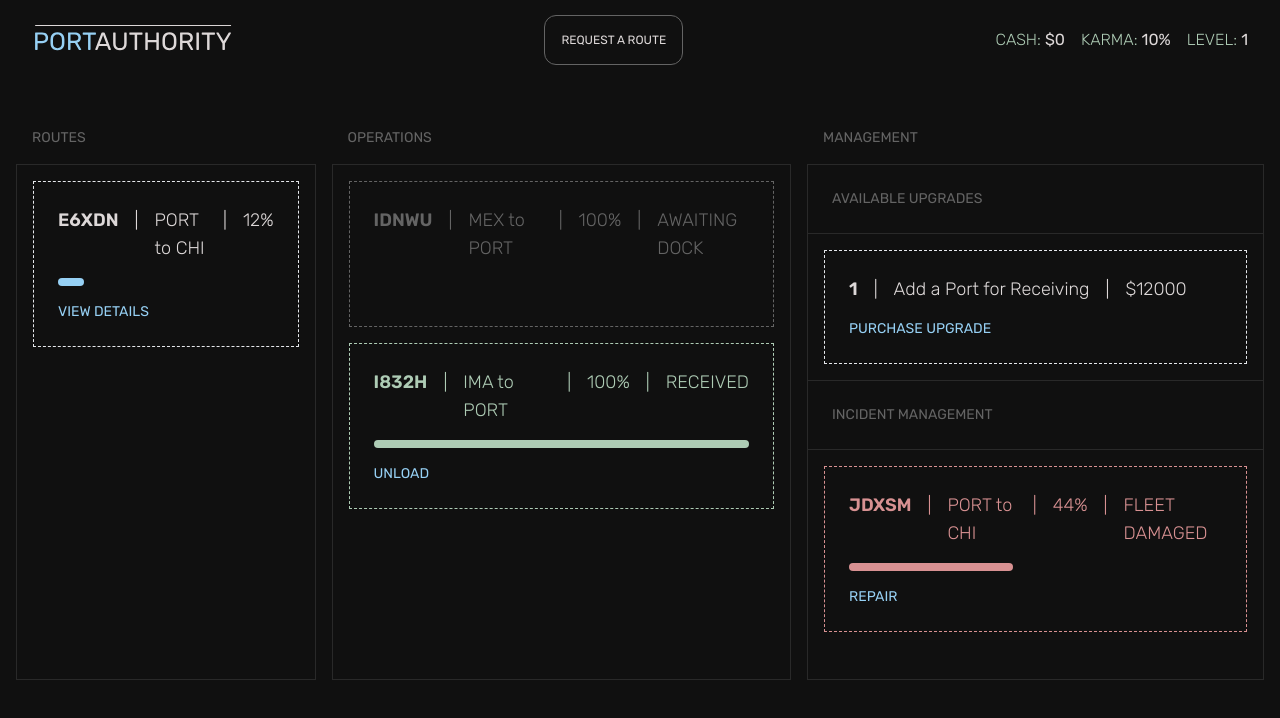
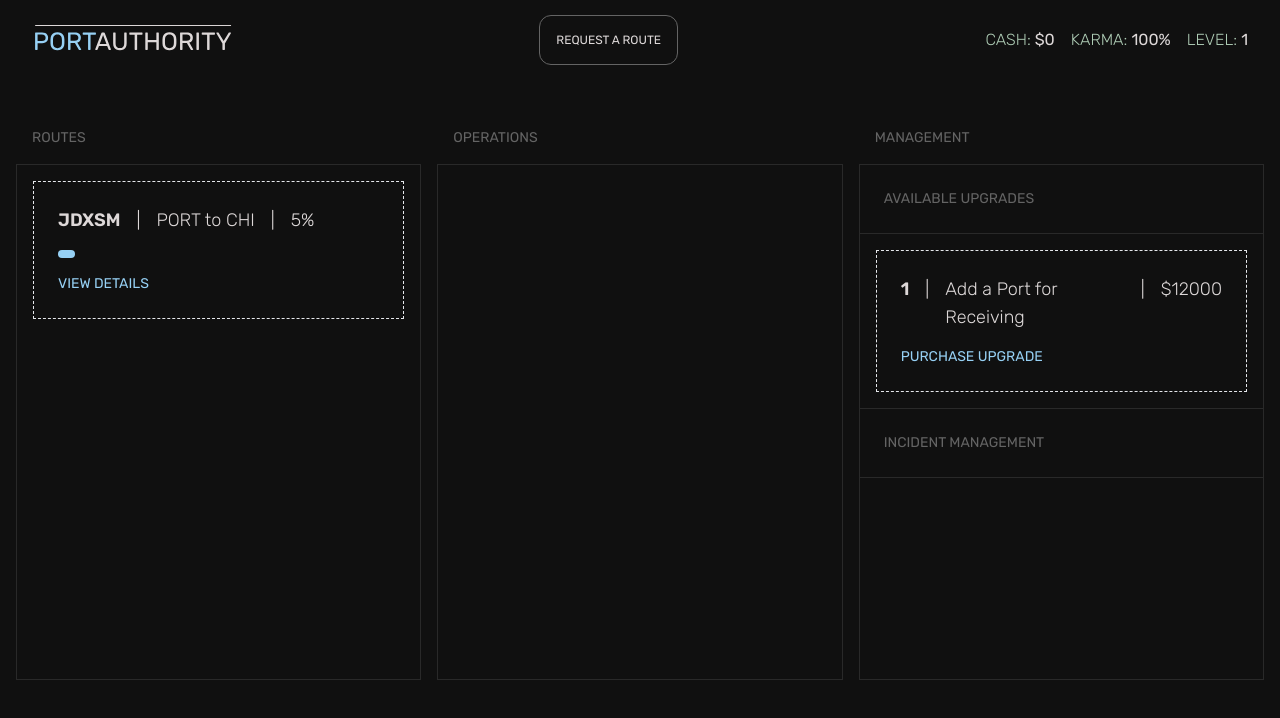
Before and after one commit to jacobthomasjohnson/portauthority, a Next.js app: page / in a window 1280 px wide. Shown: the top 718 px of the page. Built offline with nearby package versions, Linux system fonts and the light colour scheme.

Commit message:
Everything is broken but the code is starting to look cleaner.

```diff
--- a/app/components/Log.js
+++ b/app/components/Log.js
@@ -17,11 +17,7 @@ export const Log = () => {
             if(log.length === 0) {
                   console.log('Log is empty.')
             } else {
-                  let color;
-                  if(log[0].includes("Cannot")) {
-                        color = `FF0000`;
-                  }
-                  createLogItem(log[0], color);
+                  createLogItem(log[0]);
             }
       }, [log]);
 
--- a/app/components/Panels.js
+++ b/app/components/Panels.js
@@ -3,61 +3,110 @@
 import { Route } from "./Route";
 import { Upgrade } from "./Upgrade";
 import useGameStore from "./gameStore";
-import { useEffect } from "react";
+import { useEffect, useState } from "react";
 
 export const Panels = () => {
       const routes = useGameStore((state) => state.routes);
-      const promptActive = useGameStore((state) => state.promptActive);
-      const availableShips = useGameStore((state) => state.availableShips);
-      const clearPrompt = useGameStore((state) => state.clearPrompt);
+      const currentPrompt = useGameStore((state) => state.currentPrompt);
+      const setCurrentPrompt = useGameStore((state) => state.setCurrentPrompt);
       const routeDetails = useGameStore((state) => state.routeDetails);
-
+      const startRoute = useGameStore((state) => state.startRoute);
+      const [shipChoice, setShipChoice] = useState({});
       const selectShip = (ship) => {
-            console.log(ship);
-            clearPrompt();
+            console.log(`Set ship choice to: ${ship.name}`);
+            setShipChoice(ship);
       };
 
       const closeModal = () => {
-            clearPrompt();
+            setCurrentPrompt(null);
+            setShipChoice({});
+      };
+
+      const confirmShip = () => {
+            // Generate route using selected ship (shipChoice)
+            if (Object.keys(shipChoice).length === 0) {
+                  console.log(
+                        `You must select a ship before proceeding with the route!`
+                  );
+            } else {
+                  console.log(
+                        `${shipChoice.name} has been confirmed! Starting route...`
+                  );
+                  startRoute(shipChoice);
+                  closeModal();
+            }
       };
 
       useEffect(() => {
-            if (promptActive) {
+            if (currentPrompt === "chooseShip") {
                   // Example side effect: focus on the modal or log
-                  console.log("Prompt is active. Displaying modal...");
+                  console.log(
+                        "Prompt is active for choosing ship. Displaying modal..."
+                  );
             }
-      }, [promptActive]);
+      }, [currentPrompt]);
 
       return (
             <div className="panels">
-                  {promptActive && (
+                  {currentPrompt === "chooseShip" && (
+                        <>
+                              <div className="z-40 bg-black opacity-70 w-full h-full top-0 left-0 fixed transition-all"></div>
                               <div
-                              className="fixed top-1/2 left-1/2 -translate-x-1/2 -translate-y-1/2 z-50 min-w-[700px] min-h-[300px] bg-background border rounded-xl flex items-center justify-center flex-col gap-4"
+                                    className="fixed top-1/2 left-1/2 -translate-x-1/2 -translate-y-1/2 z-50 min-w-[700px] min-h-[500px] bg-background border rounded-xl flex items-center justify-center flex-col gap-4"
                                     onClick={(e) => e.stopPropagation()} // Prevent click propagation to `generateRoute`
                               >
                                     <div className="text-lg">
-                                    Which ship would you like to use for the following
-                                    route?
+                                          Which ship would you like to use for
+                                          the following route?
                                     </div>
-                              <div className="">
+                                    <div className="text-3xl">
                                           {routeDetails}
                                     </div>
                                     {availableShips.map((ship) => (
                                           <div
                                                 onClick={() => selectShip(ship)}
-                                          className="text-base hover:underline hover:cursor-pointer"
+                                                className={`text-base transition-all hover:underline hover:cursor-pointer text-portblue rounded-lg border-dashed p-4 border border-transparent ${
+                                                      shipChoice === ship
+                                                            ? "border border-foreground"
+                                                            : ""
+                                                }`}
                                                 key={ship.id} // Use `id` for unique keys
                                           >
-                                          {ship.name} (speed: {ship.speed}, <span className={ship.durability < 50 ? "text-red-400" : ""}>durability: {ship.durability}</span>, <span>max load: {ship.maxLoad}</span>)
+                                                {ship.name} (speed: {ship.speed}
+                                                ,{" "}
+                                                <span
+                                                      className={
+                                                            ship.durability < 50
+                                                                  ? "text-portred font-bold"
+                                                                  : ""
+                                                      }
+                                                >
+                                                      durability:{" "}
+                                                      {ship.durability}
+                                                </span>
+                                                ,{" "}
+                                                <span>
+                                                      max load: {ship.maxLoad}
+                                                </span>
+                                                )
                                           </div>
                                     ))}
+                                    <div className="flex gap-4">
                                           <button
                                                 className="px-6 py-4 bg-red-600 text-white rounded text-sm hover:bg-red-500"
                                                 onClick={closeModal}
                                           >
-                                    Cancel Route
+                                                CANCEL ROUTE
+                                          </button>
+                                          <button
+                                                className="px-6 py-4 bg-foreground text-background rounded text-sm hover:bg-white"
+                                                onClick={confirmShip}
+                                          >
+                                                CONFIRM
                                           </button>
                                     </div>
+                              </div>
+                        </>
                   )}
                   <div className="panel-container">
                         <div className="panel-title panel-title-first">
--- a/app/components/QuickStats.js
+++ b/app/components/QuickStats.js
@@ -3,7 +3,7 @@
 import useGameStore from "./gameStore";
 
 export const QuickStats = () => {
-      const currentKarma = useGameStore((state) => state.stats.karma);
+      const currentKarma = useGameStore((state) => state.playerStats.karma);
       return (
             <div className="quick-stats">
                   <div>
--- a/app/components/Route.js
+++ b/app/components/Route.js
@@ -1,11 +1,36 @@
 "use client";
 
+import { useEffect, useState } from "react";
 import useGameStore from "./gameStore";
 
 export const Route = ({ routeID }) => {
-      const routes = useGameStore((state) => state.routes);
-      const addToLog = useGameStore((state) => state.addToLog);
-      const route = routes.find((item) => item.id === routeID);
+      const findRouteById = useGameStore((state) => state.findRouteById);
+      const updateRoute = useGameStore((state) => state.updateRoute);
+      const increaseRouteProgress = useGameStore(
+            (state) => state.increaseRouteProgress
+      );
+      const route = findRouteById(routeID);
+      const routePercentage = route.progress;
+      const [routeProgress, setRouteProgress] = useState(0);
+      useEffect(() => {
+            setRouteProgress(routePercentage)
+      }, [routePercentage]);
+      useEffect(() => {
+            if (route.status === "stable") {
+                  if(route.progress >= 100) {
+                        updateRoute(routeID, "status", "waiting");
+                        return
+                        // move to waiting
+                  }
+                  setTimeout(() => {
+                        increaseRouteProgress(routeID)
+                  }, 10);
+                  return;
+
+                  // continuously increase progress
+            }
+      }, [route]);
+
       return (
             <div
                   key={route.id}
@@ -40,7 +65,7 @@ export const Route = ({ routeID }) => {
                               {route.from} to {route.to}
                         </span>
                         <span className="font-extralight">|</span>
-                        <span className="font-light">{route.progress}%</span>
+                        <span className="font-light">{Math.floor(routeProgress)}%</span>
                         {route.status === "damaged" && (
                               <>
                                     <span className="font-extralight">|</span>
@@ -60,9 +85,7 @@ export const Route = ({ routeID }) => {
                         {route.status === "received" && (
                               <>
                                     <span className="font-extralight">|</span>
-                                    <span className="font-light">
-                                          RECEIVED
-                                    </span>
+                                    <span className="font-light">RECEIVED</span>
                               </>
                         )}
                   </div>
--- a/app/components/gameStore.js
+++ b/app/components/gameStore.js
@@ -2,17 +2,81 @@ import { create } from "zustand";
 import { destinations } from "./destinations";
 
 const useGameStore = create((set, get) => ({
+      ///////////////////////// Imported Items /////////////////////////
+
       destinations,
-      stats: {
+
+      ///////////////////////// Offered Route /////////////////////////
+
+      offeredRoute: {},
+      setOfferedRoute: (details) => {
+            set((state) => {
+                  return {
+                        ...state,
+                        offeredRoute: {
+                              ...state.offeredRoute,
+                              details,
+                        },
+                  };
+            });
+      },
+      clearOfferedRoute: () => {
+            set((state) => {
+                  return {
+                        ...state,
+                        offeredRoute: {},
+                  };
+            });
+      },
+
+      ///////////////////////// Player Stats /////////////////////////
+
+      playerStats: {
             cash: 0,
-            karma: 10,
+            karma: 100,
             level: 1,
       },
-      promptActive: false,
+
+      ///////////////////////// Prompt System /////////////////////////
+
+      currentPrompt: null,
+      setCurrentPrompt: (type) => {
+            set((state) => {
+                  return {
+                        ...state,
+                        currentPrompt: type,
+                  };
+            });
+      },
+
+      ///////////////////////// Upgrades System /////////////////////////
+
       upgrades: [],
       management: [{}],
+
+      ///////////////////////// Logging System /////////////////////////
+
       log: [],
+
+      ///////////////////////// ID System /////////////////////////
+
       usedIDs: [],
+      generateId: () => {
+            const characters = "ABCDEFGHIJKLMNOPQRSTUVWYX123456789";
+            let id;
+            do {
+                  id = "";
+                  for (let i = 0; i < 5; i++) {
+                        id += characters.charAt(
+                              Math.floor(Math.random() * characters.length)
+                        );
+                  }
+            } while (get().usedIDs.includes(id));
+            return id;
+      },
+
+      ///////////////////////// Ship System /////////////////////////
+
       ships: [
             {
                   id: 1,
@@ -21,28 +85,40 @@ const useGameStore = create((set, get) => ({
                   damaged: false,
                   durability: 20,
                   maxLoad: 25000,
-                  speed: 20,
+                  speed: 1,
+                  isRemote: false,
             },
             {
                   id: 2,
-                  name: "Beast",
-                  available: false,
-                  damaged: false,
-                  durability: 70,
-                  maxLoad: 55000,
-                  speed: 20,
-            },
-            {
-                  id: 3,
-                  name: "Quardic",
+                  name: "Exists",
                   available: true,
                   damaged: false,
-                  durability: 70,
-                  maxLoad: 92500,
-                  speed: 20,
+                  durability: 20,
+                  maxLoad: 25000,
+                  speed: 1,
+                  isRemote: false,
             },
       ],
-      ports: [
+      findShipById: (id) => {
+            return get().ships.find((ship) => ship.id === id); // Returns the object from Ships that corresponds to the ID entered
+      },
+      updateShip: (shipId, key, value) => {
+            set((state) => {
+                  return {
+                        ...state,
+                        ships: state.ships.map(
+                              (ship) =>
+                                    ship.id === shipId
+                                          ? { ...ship, [key]: value } // Update the specified key
+                                          : ship // Keep other ships unchanged
+                        ),
+                  };
+            });
+      },
+
+      ///////////////////////// Docks System /////////////////////////
+
+      docks: [
             {
                   id: 1,
                   available: true,
@@ -50,83 +126,109 @@ const useGameStore = create((set, get) => ({
                   employees: 1,
             },
       ],
+
+      ///////////////////////// Routes System /////////////////////////
+
       routes: [
             {
-                  id: "E6XDN", // Randomly generated string ID.
-                  fleet: 1, // Which fleet (by ID) is in use for this route.
+                  id: "JDXSM", // Randomly generated string ID.
+                  ship: 2, // Which ship (by ID) is in use for this route.
                   from: "PORT",
                   to: "CHI",
                   load: 847, // Value of route when completed, cut if issue occurs.
-                  stability: 42, // Likelihood of route success without issue.
-                  progress: 12, // Actively updates throughout the course of the route.
+                  progress: 0, // Actively updates throughout the course of the route.
                   status: "stable",
             },
-            {
-                  id: "JDXSM", // Randomly generated string ID.
-                  fleet: 2, // Which fleet (by ID) is in use for this route.
-                  from: "PORT",
-                  to: "CHI",
-                  load: 847, // Value of route when completed, cut if issue occurs.
-                  stability: 42, // Likelihood of route success without issue.
-                  progress: 44, // Actively updates throughout the course of the route.
-                  status: "damaged",
-            },
-            {
-                  id: "IDNWU", // Randomly generated string ID.
-                  fleet: 3, // Which fleet (by ID) is in use for this route.
-                  from: "MEX",
-                  to: "PORT",
-                  load: 2000, // Value of route when completed, cut if issue occurs.
-                  stability: 93, // Likelihood of route success without issue.
-                  progress: 100, // Actively updates throughout the course of the route.
-                  status: "waiting",
-            },
-            {
-                  id: "I832H", // Randomly generated string ID.
-                  fleet: 4, // Which fleet (by ID) is in use for this route.
-                  from: "IMA",
-                  to: "PORT",
-                  load: 5000, // Value of route when completed, cut if issue occurs.
-                  stability: 98, // Likelihood of route success without issue.
-                  progress: 100, // Actively updates throughout the course of the route.
-                  status: "received",
-            },
-            {
-                  id: "NDUW8", // Randomly generated string ID.
-                  fleet: 5, // Which fleet (by ID) is in use for this route.
-                  from: "XMS",
-                  to: "PORT",
-                  load: 1000, // Value of route when completed, cut if issue occurs.
-                  stability: 83, // Likelihood of route success without issue.
-                  progress: 0, // Actively updates throughout the course of the route.
-                  status: "remote",
-            },
       ],
-      addToLog: (text) => {
+      findRouteById: (id) => {
+            return get().routes.find((route) => route.id === id); // Returns the object from Routes that corresponds to the ID entered
+      },
+      updateRoute: (routeId, key, value) => {
             set((state) => {
-                  if (state.log != []) {
-                        console.log("not empty");
-                        return {
-                              log: [text, ...state.log],
-                        };
-                  }
+                  return {
+                        ...state,
+                        routes: state.routes.map(
+                              (route) =>
+                                    route.id === routeId
+                                          ? { ...route, [key]: value } // Update the specified key
+                                          : route // Keep other routes unchanged
+                        ),
+                  };
             });
       },
-      generateID: () => {
-            const characters = "ABCDEFGHIJKLMNOPQRSTUVWYX123456789";
-            let usedIDs = get().usedIDs;
-            let log = get().log;
-            let id;
-            do {
-                  id = "";
-                  for (let i = 0; i < 5; i++) {
-                        id += characters.charAt(
-                              Math.floor(Math.random() * characters.length)
-                        );
-                  }
-            } while (usedIDs.includes(id));
-            return id;
+      generateRoute: () => {
+            const ships = get().ships; // Fetches all available ships
+            const generatedRouteId = get().generateId(); // Generates a unique route ID
+            const generatedRouteDestination = get().getRandomDestination(); // Fetches a random destination
+            const generatedRouteLoad = get().getRandomLoad(
+                  generatedRouteDestination.value
+            ); // Fetches random load value based on destination
+            const remoteShips = ships.filter((ship) => ship.isRemote === true);
+            const localShips = ships.filter((ship) => ship.isRemote === false);
+            const remoteShipsAvailable = remoteShips.length > 0;
+            const localShipsAvailable = localShips.length > 0;
+            if (remoteShipsAvailable) {
+                  // Create route using remote ships, then return.
+                  set((state) => {
+                        return {
+                              ...state,
+                              currentPrompt: "chooseShip",
+                              offeredRoute: {
+                                    routeId: generatedRouteId,
+                                    routeDestination: generatedRouteDestination,
+                                    routeDirection: "inbound",
+                                    routeLoad: generatedRouteLoad,
+                                    routeShipChoices: remoteShipsAvailable,
+                              },
+                        };
+                  });
+            }
+            if (localShipsAvailable) {
+                  // Create route using local ships, then return.
+                  set((state) => {
+                        return {
+                              ...state,
+                              currentPrompt: "chooseShip",
+                              offeredRoute: {
+                                    routeId: generatedRouteId,
+                                    routeDestination: generatedRouteDestination,
+                                    routeDirection: "outbound",
+                                    routeLoad: generatedRouteLoad,
+                                    routeShipChoices: localShipsAvailable,
+                              },
+                        };
+                  });
+            }
+            // No ships available, then return.
+            return;
       },
+
+      increaseRouteProgress: (routeId) => {
+            const { findRouteById } = get(); // Assuming findRouteById is part of the store
+            const route = findRouteById(routeId);
+            const ships = get().ships;
+            const ship = ships.find((ship) => ship.id === route.ship);
+            if (!route) return; // Exit if route not found
+            const shipSpeed = ship.speed; // Adjust based on how ship speed is defined
+            set((state) => {
+                  return {
+                        routes: state.routes.map(
+                              (r) =>
+                                    r.id === routeId
+                                          ? {
+                                                  ...r,
+                                                  progress:
+                                                        r.progress +
+                                                        0.01 * shipSpeed,
+                                            } // Update progress
+                                          : r // Keep other routes unchanged
+                        ),
+                  };
+            });
+      },
+
+      ///////////////////////// Generation System /////////////////////////
+
       getRandomDestination: () => {
             const destinations = get().destinations;
             return destinations[
@@ -147,61 +249,6 @@ const useGameStore = create((set, get) => ({
             const load = Math.floor(Math.random() * value) * 100;
             return load;
       },
-      availableShips: [],
-      clearPrompt: () => {
-            set((state) => {
-                  return {
-                        ...state,
-                        promptActive: false,
-                        availableShips: [],
-                  };
-            });
-      },
-      routeDetails: null,
-      generateRoute: () => {
-            const oddsOfRouteCreation = get().getRandomInteger(0, 100);
-            const canGenerateRoute = oddsOfRouteCreation <= get().stats.karma;
-            const destination = get().getRandomDestination();
-            const load = get().getRandomLoad(destination.value);
-
-            if (canGenerateRoute) {
-                  const id = get().generateID();
-                  const ships = get().ships;
-                  let availableShips = [];
-
-                  ships.forEach((ship) => {
-                        if (ship.available) {
-                              availableShips.push(ship);
-                        }
-                  });
-
-                  if (availableShips.length === 0) {
-                        console.log("Ships Empty.");
-                  } else {
-                        const routeDetails = `Destination: ${destination.name}, Load: ${load}`;
-
-                        set((state) => ({
-                              ...state,
-                              routeDetails,
-                              availableShips,
-                              promptActive: true,
-                        }));
-                  }
-            } else {
-                  console.log(
-                        `Cannot generate route, karma is: ${
-                              get().stats.karma
-                        } and rolled value is ${oddsOfRouteCreation}`
-                  );
-                  set((state) => ({
-                        ...state,
-                        log: [
-                              `Cannot generate route due to low karma. Request to/from: ${destination.name} carrying ${load}lbs`,
-                              ...state.log,
-                        ], // Use state.log
-                  }));
-            }
-      },
 }));
 
 export default useGameStore;
--- a/app/globals.css
+++ b/app/globals.css
@@ -39,7 +39,7 @@ body {
 }
 
 .panel-container {
-      @apply flex flex-col h-[33%] xl:h-full grow;
+      @apply flex flex-col h-[33%] xl:h-full w-1/3 grow;
 }
 
 .panel-title {
@@ -70,7 +70,7 @@ body {
 }
 
 .progress-bar {
-      @apply h-1 xl:h-2 rounded-full;
+      @apply h-1 xl:h-2 rounded-full transition-all duration-75 ease-linear;
 }
 
 .segment-bottom {
```
Lines whose indentation alone changed are shown as unchanged.
